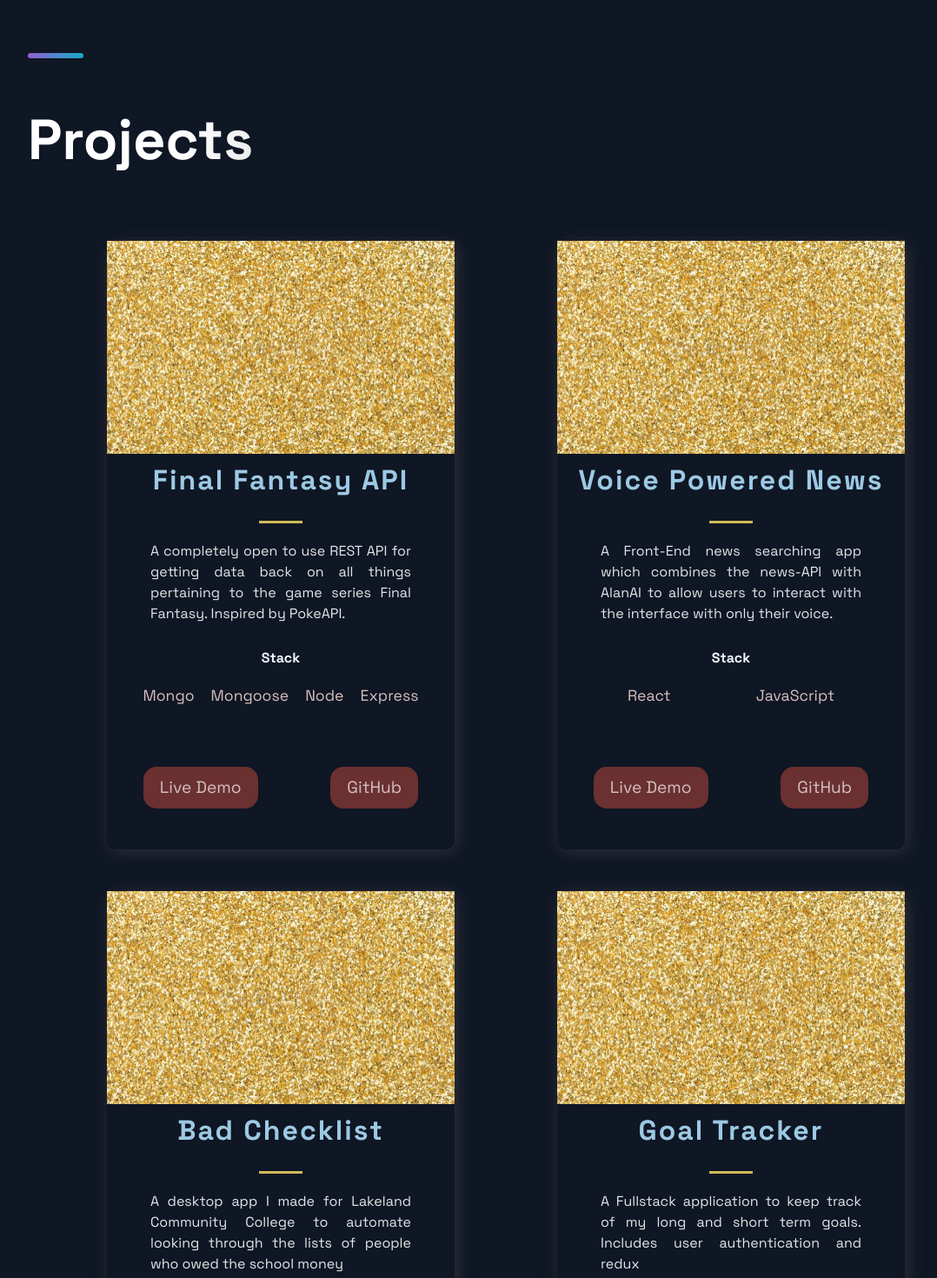
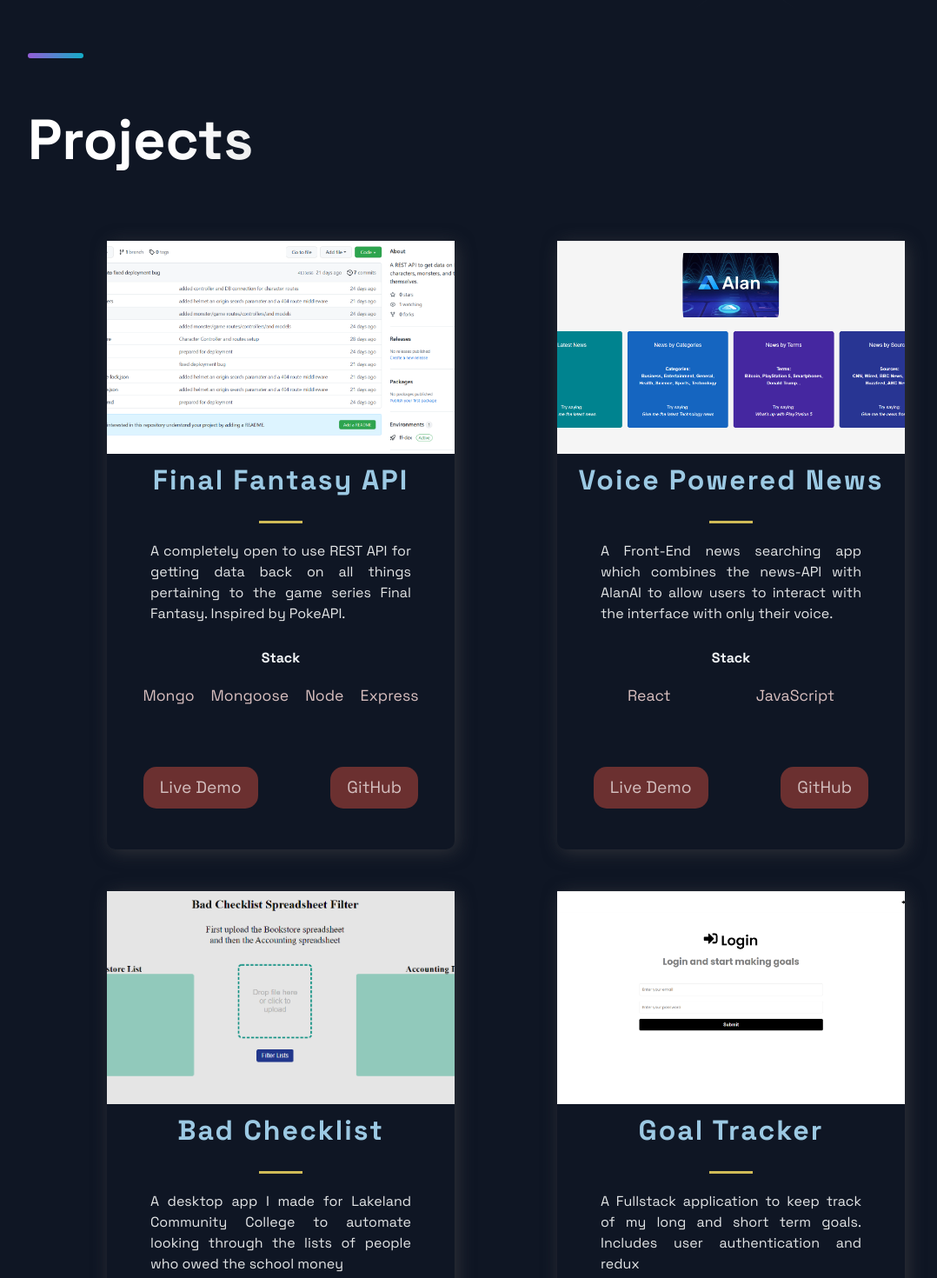
Before and after one commit to Wompato/Dev-Portfolio, a React (Create React App) app: page / in a window 1280 px wide. Shown: the part 683-2153 px from the top of the page at 87% size, without its empty margins (58-1136 px from the left). Built offline with nearby package versions, Linux system fonts and the light colour scheme.

Commit message:
Update Project.js

```diff
--- a/src/components/Sections/Project.js
+++ b/src/components/Sections/Project.js
@@ -5,7 +5,7 @@
       <h2 className="section-heading">Projects</h2>
       <section className="projects-container">
         <article className="project-card">
-          <img src="/images/glitter.jpg" className="project-card-img"></img>
+          <img src="/images/FFDex.webp" className="project-card-img"></img>
           <div className="project-card-title-content">
             <h3 className="project-card-title">Final Fantasy API</h3>
             <hr></hr>
@@ -34,7 +34,7 @@
           </ul>
         </article>
         <article className="project-card">
-          <img src="/images/glitter.jpg" className="project-card-img"></img>
+          <img src="/images/alanai.webp" className="project-card-img"></img>
           <div className="project-card-title-content">
             <h3 className="project-card-title">Voice Powered News</h3>
             <hr></hr>
@@ -64,7 +64,10 @@
           </ul>
         </article>
         <article className="project-card">
-          <img src="/images/glitter.jpg" className="project-card-img"></img>
+          <img
+            src="/images/badchecklist.webp"
+            className="project-card-img"
+          ></img>
           <div className="project-card-title-content">
             <h3 className="project-card-title">Bad Checklist</h3>
             <hr></hr>
@@ -97,7 +100,10 @@
           </ul>
         </article>
         <article className="project-card">
-          <img src="/images/glitter.jpg" className="project-card-img"></img>
+          <img
+            src="/images/goaltracker.webp"
+            className="project-card-img"
+          ></img>
           <div className="project-card-title-content">
             <h3 className="project-card-title">Goal Tracker</h3>
             <hr></hr>
```
